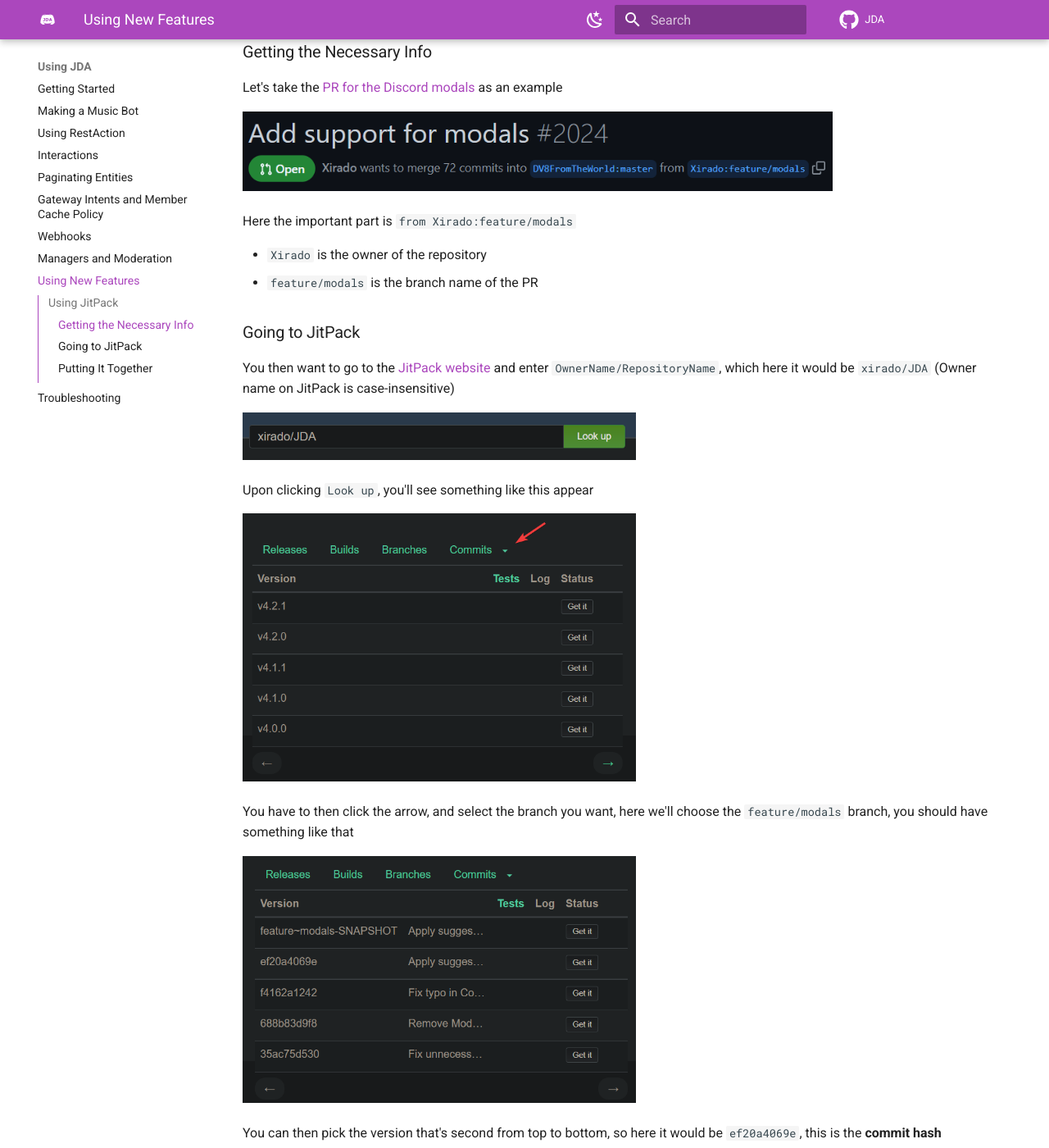
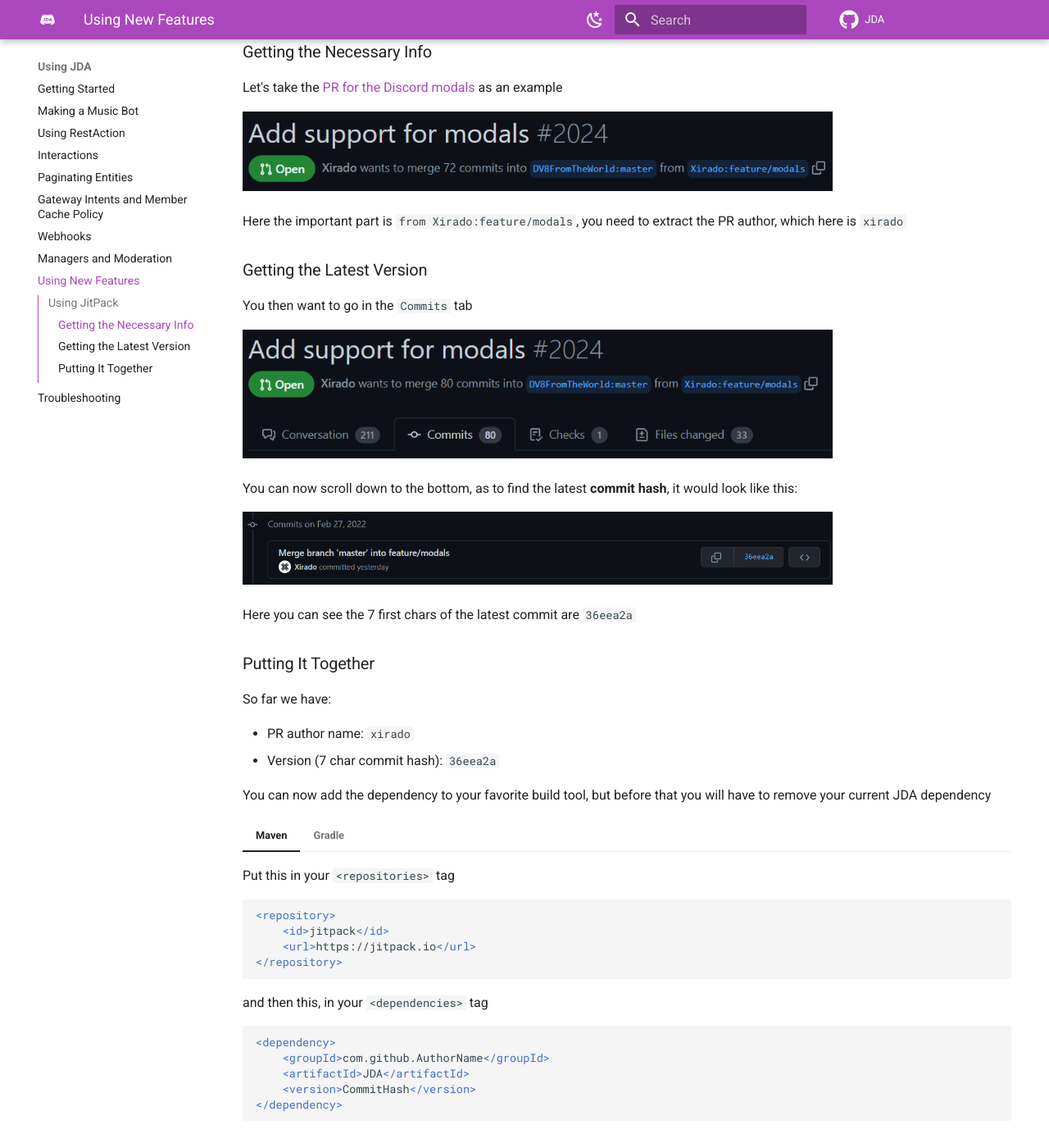
Before and after one commit to discord-jda/JDA-Website, an MkDocs documentation site: the page built from docs/using-jda/using-new-features.md, in a window 1280 px wide and 1400 px high, scrolled down 405 px. Shown: the whole window at 82% size. Built offline with MkDocs 1.6.1 and Material for MkDocs 9.7.7, drawn with Linux system fonts in a browser that asks for light colours; comment, search, counter and statistics services are not loaded; some of the changed text lies outside the part shown.

Commit message:
"jitpack bad"

````diff
--- a/docs/using-jda/using-new-features.md
+++ b/docs/using-jda/using-new-features.md
@@ -14,33 +14,26 @@
 
 ![img.png](../assets/images/github_pr.png){width="720"}
 
-Here the important part is `from Xirado:feature/modals`
+Here the important part is `from Xirado:feature/modals`, you need to extract the PR author, which here is `xirado`
 
-* `Xirado` is the owner of the repository
-* `feature/modals` is the branch name of the PR
+### Getting the Latest Version
 
-### Going to JitPack
+You then want to go in the `Commits` tab
 
-You then want to go to the [JitPack website](https://jitpack.io/) and enter `OwnerName/RepositoryName`, which here it would be `xirado/JDA` (Owner name on JitPack is case-insensitive)
+![img.png](../assets/images/github_pr_commits_tab.png){width="720"}
 
-![img.png](../assets/images/jitpack_enter_repo.png){width="480"}
+You can now scroll down to the bottom, as to find the latest **commit hash**, it would look like this:
 
-Upon clicking `Look up`, you'll see something like this appear
+![img.png](../assets/images/github_pr_latest_commit.png){width="720"}
 
-![img.png](../assets/images/jitpack_selected_repo.png){width="480"}
-
-You have to then click the arrow, and select the branch you want, here we'll choose the `feature/modals` branch, you should have something like that
-
-![img.png](../assets/images/jitpack_selected_branch.png){width="480"}
-
-You can then pick the version that's second from top to bottom, so here it would be `ef20a4069e`, this is the **commit hash**
+Here you can see the 7 first chars of the latest commit are `36eea2a`
 
 ### Putting It Together
 
 So far we have:
 
-* Owner name: `xirado`
-* Version (commit hash): `ef20a4069e`
+* PR author name: `xirado`
+* Version (7 char commit hash): `36eea2a`
 
 You can now add the dependency to your favorite build tool, but before that you will have to remove your current JDA dependency
 
@@ -59,7 +52,7 @@
 
     ```xml
     <dependency>
-        <groupId>com.github.OwnerName</groupId>
+        <groupId>com.github.AuthorName</groupId>
         <artifactId>JDA</artifactId>
         <version>CommitHash</version>
     </dependency>
@@ -73,6 +66,6 @@
         maven { url 'https://jitpack.io' }
     }
     dependencies {
-        implementation("com.github.OwnerName:JDA:CommitHash")
+        implementation("com.github.AuthorName:JDA:CommitHash")
     }
     ```
````
Also changed, not shown: docs/assets/images/github_pr_commits_tab.png (added), docs/assets/images/github_pr_latest_commit.png (added), docs/assets/images/jitpack_enter_repo.png (deleted), docs/assets/images/jitpack_selected_branch.png (deleted), docs/assets/images/jitpack_selected_repo.png (deleted).
